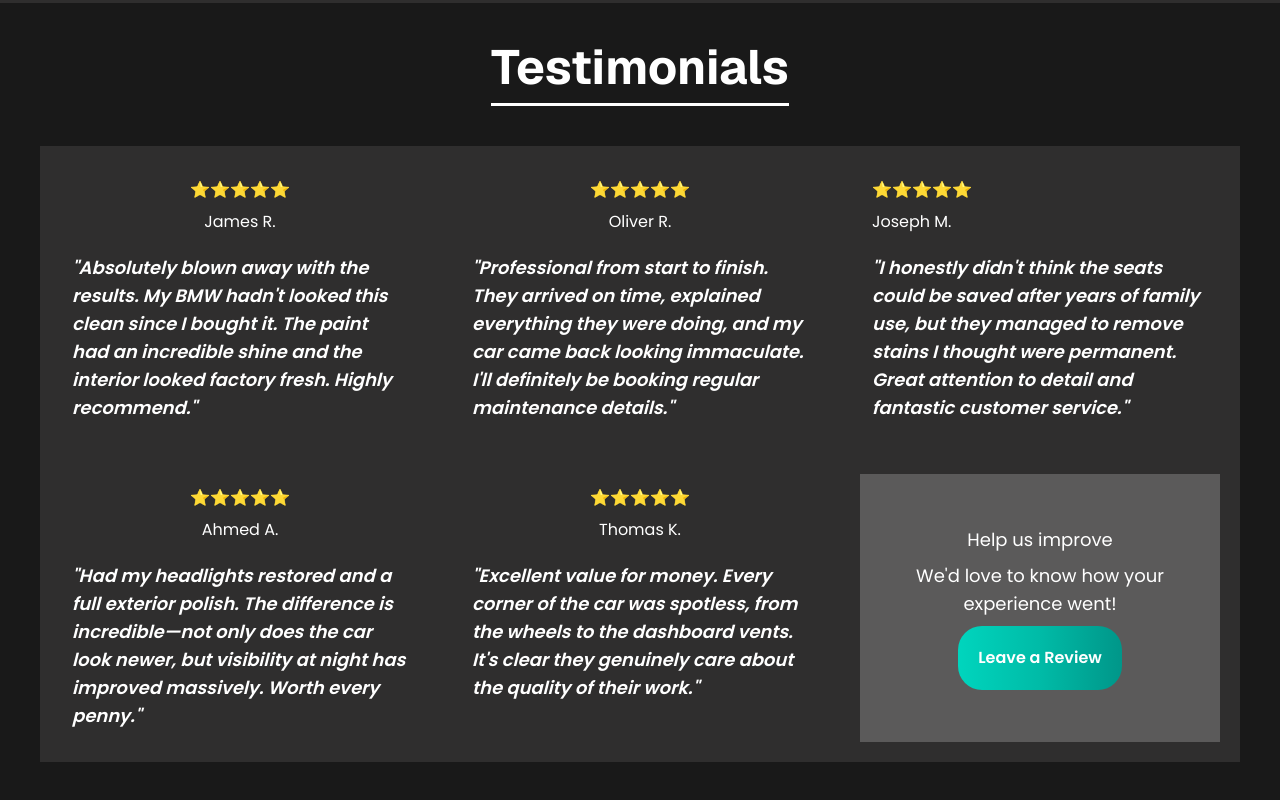
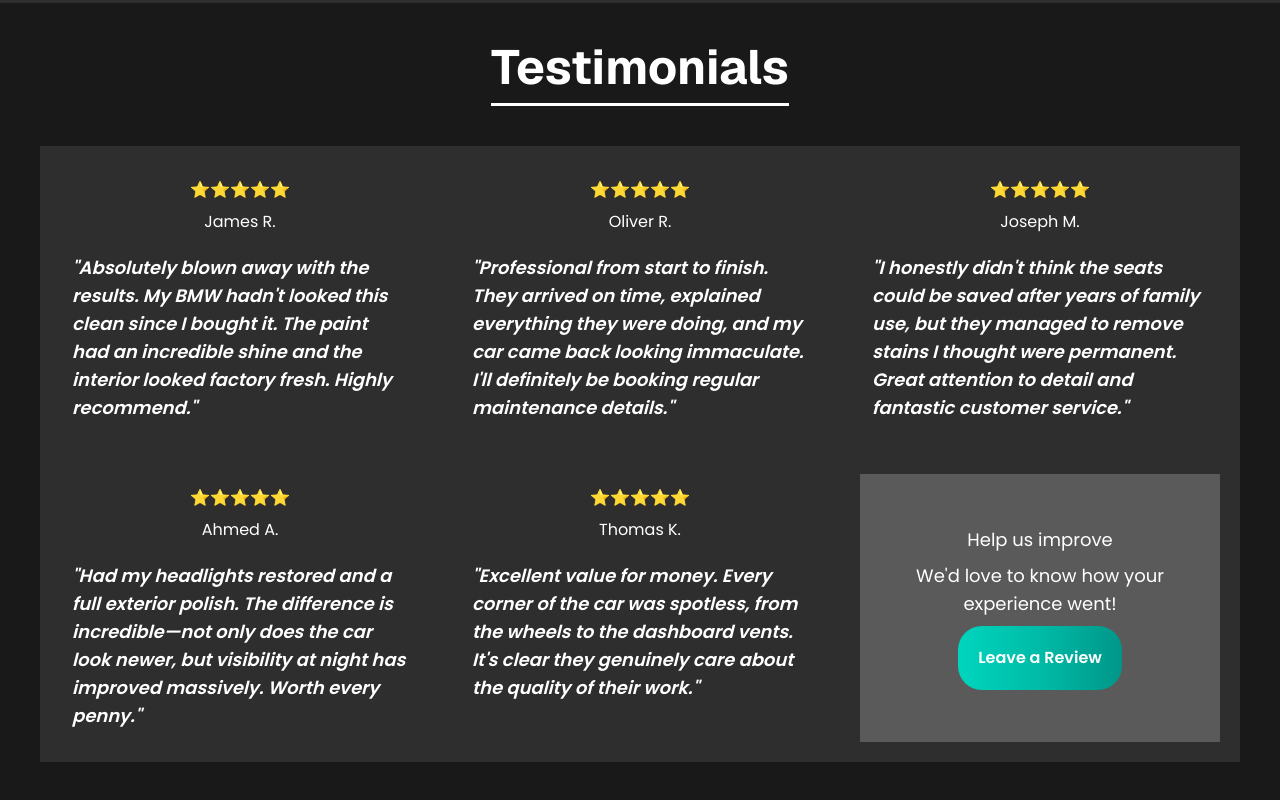
Before and after one commit to ymuth/store-front-1, a Next.js app: page / in a window 1280 px wide. Shown: the part 3763-4563 px from the top of the page. Built offline with nearby package versions, Linux system fonts and the light colour scheme.

Commit message:
bug fixed in styling

```diff
--- a/src/app/page.tsx
+++ b/src/app/page.tsx
@@ -233,6 +233,11 @@ export default function Home() {
 
       {/*  --------------------------  */}
 
+          {/* TODO: Booking form here */}
+
+
+      {/*  --------------------------  */}
+
 
 
       {/* Testimonial section */}
@@ -253,7 +258,7 @@ export default function Home() {
             <p >Oliver R.</p>
             <p className="md:text-left mt-3 font-semibold italic text-lg ">"Professional from start to finish. They arrived on time, explained everything they were doing, and my car came back looking immaculate. I'll definitely be booking regular maintenance details."</p>
           </div>
-          <div className="text-white p-3 flex flex-col gap-2 ">
+          <div className="text-center text-white p-3 flex flex-col gap-2 ">
             <p >⭐⭐⭐⭐⭐</p>
             <p >Joseph M.</p>
             <p className="md:text-left mt-3 font-semibold italic text-lg ">"I honestly didn't think the seats could be saved after years of family use, but they managed to remove stains I thought were permanent. Great attention to detail and fantastic customer service."</p>
```
